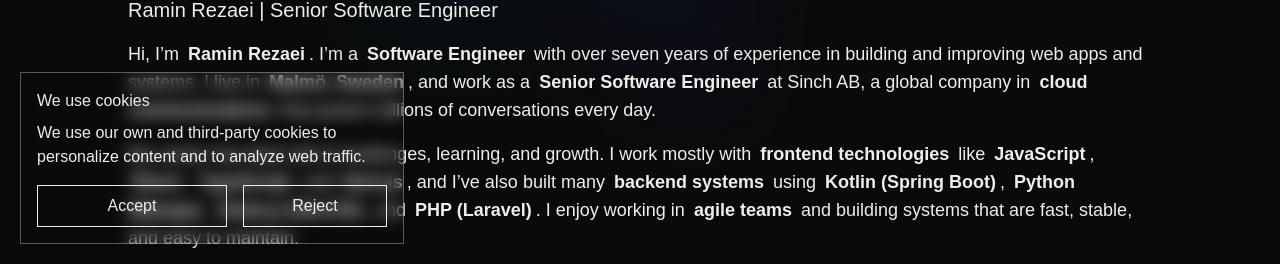
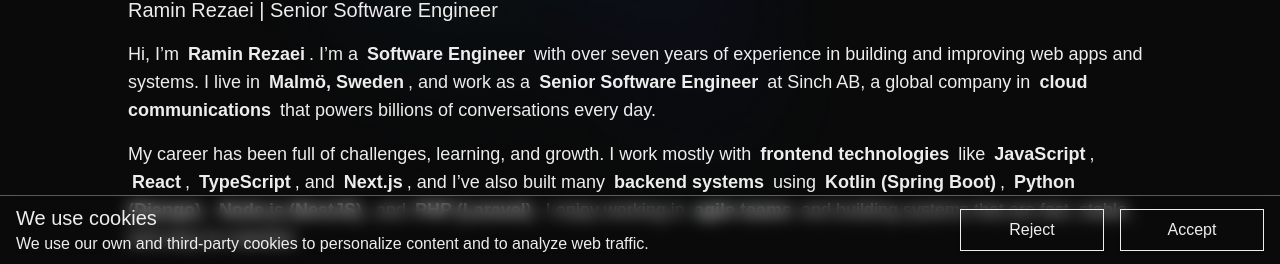
Before and after one commit to raminr77/raminr77.github.io, a Next.js app: page /about-me in a window 1280 px wide. Shown: the part 536-800 px from the top of the page. Built offline with nearby package versions, Linux system fonts and the light colour scheme; no server answers; a web font is replaced by a local one.

Commit message:
feat: redesign cookies modal

```diff
--- a/src/domains/about-me/index.tsx
+++ b/src/domains/about-me/index.tsx
@@ -75,7 +75,6 @@ export function AboutMePage() {
 
         <PixelCanvas
           playOnes
-          autoPlay
           color="green"
           className="absolute z-0 h-full w-full grayscale invert duration-500 hover:grayscale-0 dark:invert-0"
         />
--- a/src/layout/components/cookies-modal/index.tsx
+++ b/src/layout/components/cookies-modal/index.tsx
@@ -40,19 +40,30 @@ export function CookiesModal() {
   return (
     <div
       className={clsx(
-        'fixed flex flex-col gap-2 bottom-5 left-5 max-md:left-1/2 max-md:-translate-x-1/2 transform border p-4 w-11/12 max-w-sm select-none shadow backdrop-blur-sm duration-500 hover:bg-slate-300/10 border-slate-300/40 bg-transparent z-50',
+        'w-full flex items-center justify-between gap-4 flex-wrap fixed bottom-0 left-0 z-50 p-4 lg:py-2 select-none backdrop-blur-sm duration-500 hover:bg-slate-300/10 border-t border-slate-300/40 bg-transparent',
         animator({ name: 'fadeInUp' })
       )}
     >
-      <p>We use cookies</p>
-      <p>
-        We use our own and third-party cookies to personalize content and to analyze web
-        traffic.
-      </p>
-
-      <div className="w-full flex items-center gap-4 mt-2">
-        <Button label="Accept" type="button" className="w-full" onClick={handleAccept} />
-        <Button label="Reject" type="button" onClick={handleReject} />
+      <div className="flex flex-col">
+        <p className="text-xl text-bold">We use cookies</p>
+        <p className="text-md">
+          We use our own and third-party cookies to personalize content and to analyze web
+          traffic.
+        </p>
+      </div>
+      <div className="flex items-center gap-4 justify-end max-md:w-full max-[370px]:flex-col">
+        <Button
+          label="Reject"
+          type="button"
+          onClick={handleReject}
+          className="max-[370px]:w-full"
+        />
+        <Button
+          label="Accept"
+          type="button"
+          onClick={handleAccept}
+          className="max-sm:w-full"
+        />
       </div>
     </div>
   );
```
